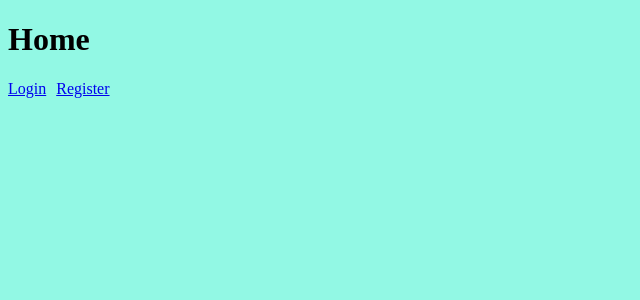
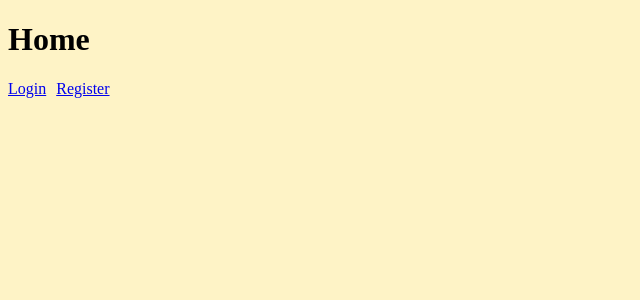
Before and after one commit to akhileshSonone/router-electron, a React (Vite) app in the folder src/renderer/: page /#/ in a window 1280 px wide. Shown: the top 300 px of the page, without its empty margins (0-640 px from the left). Built offline with nearby package versions, Linux system fonts and the light colour scheme.

Commit message:
change bg color, bump version

```diff
--- a/package.json
+++ b/package.json
@@ -1,6 +1,6 @@
 {
   "name": "router-electron",
-  "version": "0.0.1",
+  "version": "0.0.3",
   "description": "An Electron application with React",
   "main": "./out/main/index.js",
   "author": "example.com",
--- a/src/renderer/src/assets/main.css
+++ b/src/renderer/src/assets/main.css
@@ -1,3 +1,3 @@
 body {
-  background-color: oklch(0.91 0.1 180.1);
+  background-color: #fef3c6;
 }
```
